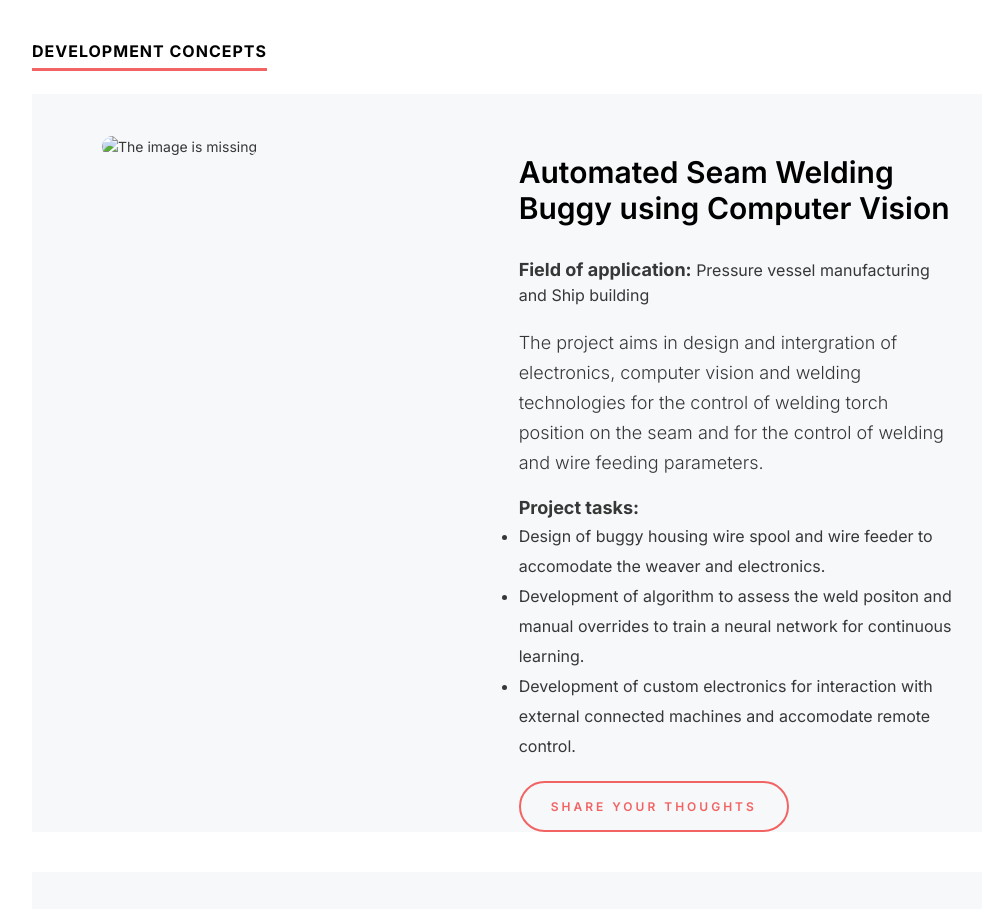
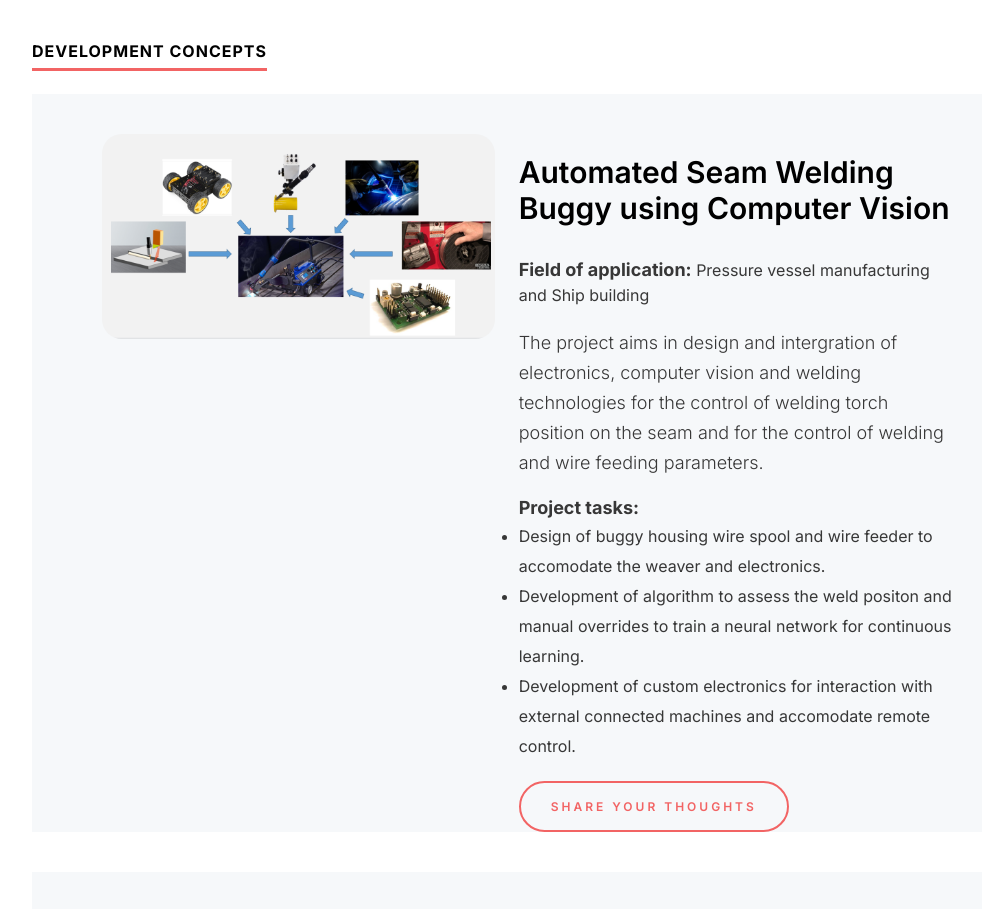
Before and after one commit to AvinashPinnamaneni/new-site, a website: page index.html in a window 1280 px wide. Shown: the part 5900-6809 px from the top of the page, without its empty margins (50-1032 px from the left). Drawn offline with nearby package versions, Linux system fonts and the light colour scheme.

Commit message:
Add seam welding buggy image

```diff
--- a/index.html
+++ b/index.html
@@ -333,7 +333,7 @@
          <div class="ds-work-list">
            <div class="row">
              <div class="col-12 col-sm-12 col-md-5 col-lg-5 col-xl-5 col-xxl-5">
-               <figure><img class="ds-project-img" src="" alt="The image is missing"></figure>
+               <figure><img class="ds-project-img" src="public/images/Weld buggy.png" alt="The image is missing"></figure>
              </div>
              <div class="col-12 col-sm-12 col-md-7 col-lg-7 col-xl-7 col-xxl-7">
                <section>
```
